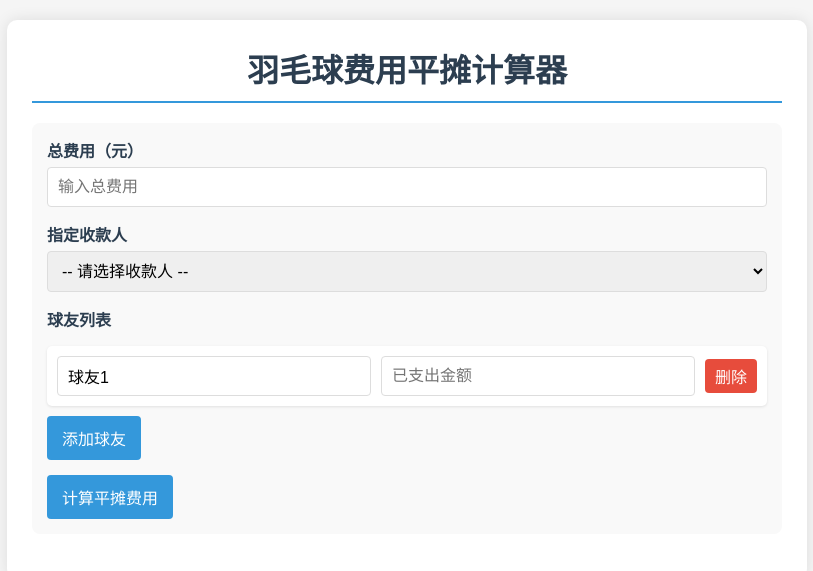
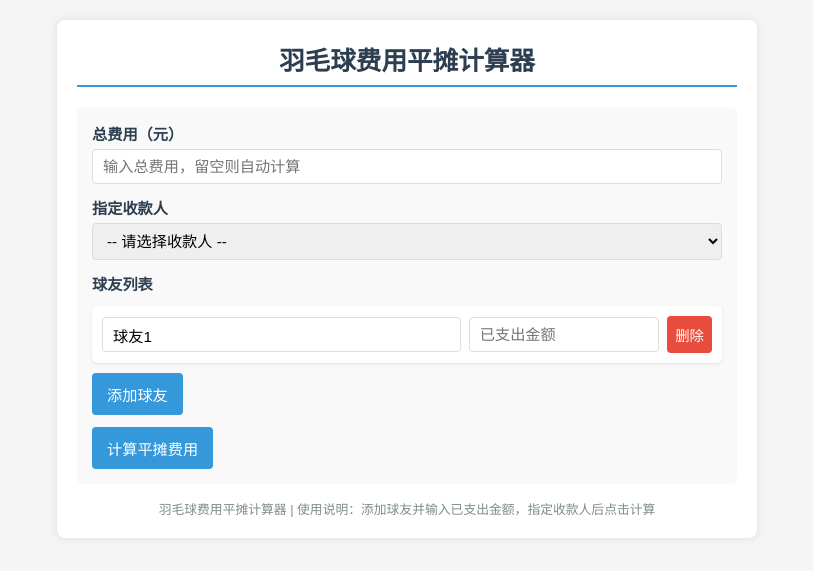
Before and after one commit to longyi-xw/badminton-cost-calculator, a plain HTML site: page index.html in a window 1280 px wide. Shown: the whole page, without its empty margins (233-1046 px from the left). Drawn offline with Linux system fonts and the light colour scheme.

Commit message:
Update index.html

```diff
--- a/index.html
+++ b/index.html
@@ -13,45 +13,49 @@
         }
         body {
             background-color: #f5f5f5;
-            padding: 20px;
+            padding: 15px;
             color: #333;
+            font-size: 14px;
         }
         .container {
-            max-width: 800px;
+            max-width: 100%;
             margin: 0 auto;
             background: white;
-            border-radius: 10px;
-            box-shadow: 0 0 15px rgba(0,0,0,0.1);
-            padding: 25px;
+            border-radius: 8px;
+            box-shadow: 0 0 10px rgba(0,0,0,0.1);
+            padding: 15px;
+            overflow: hidden;
         }
         h1 {
             text-align: center;
             color: #2c3e50;
-            margin-bottom: 20px;
+            margin-bottom: 15px;
             border-bottom: 2px solid #3498db;
-            padding-bottom: 10px;
+            padding-bottom: 8px;
+            font-size: 1.4rem;
         }
         .input-section {
             background: #f9f9f9;
-            padding: 15px;
-            border-radius: 8px;
-            margin-bottom: 20px;
+            padding: 12px;
+            border-radius: 6px;
+            margin-bottom: 15px;
         }
         .form-group {
-            margin-bottom: 15px;
+            margin-bottom: 12px;
         }
         label {
             display: block;
             margin-bottom: 5px;
             font-weight: bold;
             color: #2c3e50;
+            font-size: 0.95rem;
         }
         input, select {
             width: 100%;
-            padding: 10px;
+            padding: 8px 10px;
             border: 1px solid #ddd;
             border-radius: 4px;
-            font-size: 16px;
+            font-size: 0.95rem;
         }
         button {
             background-color: #3498db;
@@ -60,64 +64,77 @@
             padding: 10px 15px;
             border-radius: 4px;
             cursor: pointer;
-            font-size: 16px;
+            font-size: 0.95rem;
             transition: background-color 0.3s;
+            width: 100%;
+            margin-top: 5px;
         }
         button:hover {
             background-color: #2980b9;
         }
         .players-list {
-            margin-top: 15px;
+            margin-top: 12px;
         }
         .player-item {
             display: flex;
-            align-items: center;
+            flex-direction: column;
             margin-bottom: 10px;
             padding: 10px;
             background: white;
             border-radius: 5px;
             box-shadow: 0 1px 3px rgba(0,0,0,0.1);
+            gap: 8px;
         }
-        .player-item input {
+        .player-inputs {
+            display: flex;
+            gap: 8px;
+        }
+        .player-name {
+            flex: 2;
+        }
+        .player-expense {
             flex: 1;
-            margin-right: 10px;
         }
         .remove-btn {
             background-color: #e74c3c;
-            padding: 5px 10px;
+            padding: 8px;
+            font-size: 0.9rem;
         }
         .remove-btn:hover {
             background-color: #c0392b;
         }
         .results {
-            margin-top: 25px;
+            margin-top: 20px;
             display: none;
         }
         .result-card {
             background: white;
-            border-radius: 8px;
-            padding: 15px;
-            margin-bottom: 15px;
-            box-shadow: 0 2px 5px rgba(0,0,0,0.1);
+            border-radius: 6px;
+            padding: 12px;
+            margin-bottom: 12px;
+            box-shadow: 0 2px 4px rgba(0,0,0,0.1);
         }
         .result-card h3 {
             color: #2c3e50;
-            margin-bottom: 10px;
+            margin-bottom: 8px;
             border-bottom: 1px solid #eee;
             padding-bottom: 5px;
+            font-size: 1.1rem;
         }
         table {
             width: 100%;
             border-collapse: collapse;
-            margin-top: 10px;
+            margin-top: 8px;
+            font-size: 0.85rem;
         }
         th, td {
-            padding: 10px;
+            padding: 8px 5px;
             text-align: left;
             border-bottom: 1px solid #eee;
         }
         th {
             background-color: #f2f2f2;
+            font-size: 0.9rem;
         }
         .positive {
             color: #27ae60;
@@ -129,9 +146,61 @@
         }
         .summary {
             background-color: #ecf0f1;
-            padding: 15px;
-            border-radius: 8px;
-            margin-top: 20px;
+            padding: 12px;
+            border-radius: 6px;
+            margin-top: 15px;
+        }
+        .payment-list {
+            margin: 10px 0;
+        }
+        .payment-list ul {
+            padding-left: 20px;
+        }
+        .payment-list li {
+            margin-bottom: 5px;
+        }
+        .footer {
+            text-align: center;
+            margin-top: 15px;
+            color: #7f8c8d;
+            font-size: 0.8rem;
+        }
+
+        /* 平板和桌面端适配 */
+        @media (min-width: 768px) {
+            body {
+                font-size: 16px;
+                padding: 20px;
+            }
+            .container {
+                max-width: 700px;
+                padding: 20px;
+            }
+            h1 {
+                font-size: 1.6rem;
+                margin-bottom: 20px;
+            }
+            .input-section {
+                padding: 15px;
+            }
+            .player-item {
+                flex-direction: row;
+                align-items: center;
+            }
+            .player-inputs {
+                flex: 1;
+            }
+            .remove-btn {
+                width: auto;
+                margin-top: 0;
+            }
+            button {
+                width: auto;
+                margin-top: 0;
+            }
+            table {
+                font-size: 0.9rem;
+            }
         }
     </style>
 </head>
@@ -142,7 +211,7 @@
         <div class="input-section">
             <div class="form-group">
                 <label for="totalAmount">总费用（元）</label>
-                <input type="number" id="totalAmount" placeholder="输入总费用">
+                <input type="number" id="totalAmount" placeholder="输入总费用，留空则自动计算">
             </div>
 
             <div class="form-group">
@@ -188,6 +257,10 @@
                 </div>
             </div>
         </div>
+
+        <div class="footer">
+            <p>羽毛球费用平摊计算器 | 使用说明：添加球友并输入已支出金额，指定收款人后点击计算</p>
+        </div>
     </div>
 
     <script>
@@ -211,8 +284,10 @@
                 const playerItem = document.createElement('div');
                 playerItem.className = 'player-item';
                 playerItem.innerHTML = `
-                    <input type="text" class="player-name" placeholder="球友姓名" value="球友${playerCount}">
-                    <input type="number" class="player-expense" placeholder="已支出金额">
+                    <div class="player-inputs">
+                        <input type="text" class="player-name" placeholder="球友姓名" value="球友${playerCount}">
+                        <input type="number" class="player-expense" placeholder="已支出金额">
+                    </div>
                     <button type="button" class="remove-btn" data-id="${playerId}">删除</button>
                 `;
 
@@ -243,7 +318,7 @@
 
                 // 当姓名输入框内容变化时，更新选择列表
                 playerItem.querySelector('.player-name').addEventListener('input', function() {
-                    const id = this.parentNode.querySelector('.remove-btn').getAttribute('data-id');
+                    const id = this.parentNode.parentNode.querySelector('.remove-btn').getAttribute('data-id');
                     const option = payerSelect.querySelector(`option[value="${id}"]`);
                     if (option) {
                         option.textContent = this.value || `球友${id.replace('player', '')}`;
@@ -303,6 +378,9 @@
 
                 // 显示结果区域
                 resultsSection.style.display = 'block';
+
+                // 滚动到结果区域
+                resultsSection.scrollIntoView({ behavior: 'smooth' });
             });
 
             // 显示平摊结果
@@ -379,19 +457,19 @@
                 `;
 
                 if (payments.receive.length > 0) {
-                    html += '<h4>应收款：</h4><ul>';
+                    html += '<div class="payment-list"><h4>应收款：</h4><ul>';
                     payments.receive.forEach(payment => {
-                        html += `<li>从 ${payment.name} 收款：${payment.amount.toFixed(2)}元</li>`;
+                        html += `<li>从 ${payment.name} 收款：<span class="negative">${payment.amount.toFixed(2)}元</span></li>`;
                     });
-                    html += '</ul>';
+                    html += '</ul></div>';
                 }
 
                 if (payments.pay.length > 0) {
-                    html += '<h4>应转账：</h4><ul>';
+                    html += '<div class="payment-list"><h4>应转账：</h4><ul>';
                     payments.pay.forEach(payment => {
-                        html += `<li>向 ${payment.name} 转账：${payment.amount.toFixed(2)}元</li>`;
+                        html += `<li>向 ${payment.name} 转账：<span class="positive">${payment.amount.toFixed(2)}元</span></li>`;
                     });
-                    html += '</ul>';
+                    html += '</ul></div>';
                 }
 
                 paymentDetails.innerHTML = html;
```
